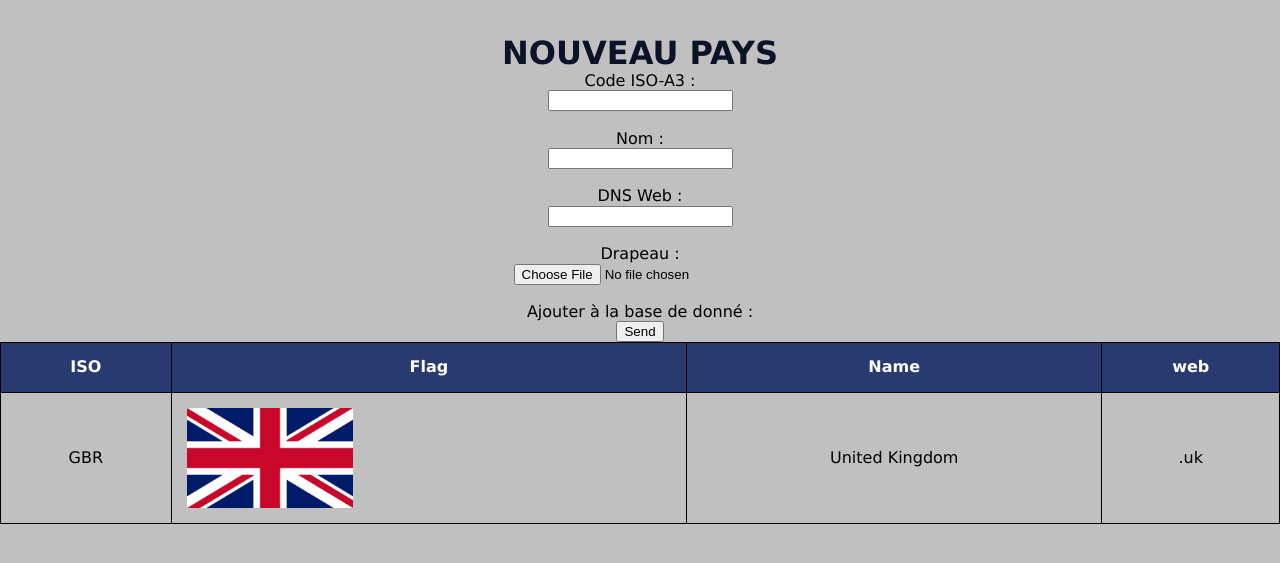
After one commit to Ronan-ptr/WHP, a PHP site: page /country_data.html in a window 1280 px wide. The commit adds this page. Shown: the top 563 px of the page. Run offline with PHP 8.4, Linux system fonts and the light colour scheme.

Commit message:
Ajout country_data.JS
J'ai tenter d'ajouter un systeme pour ajouter en html pur les donnés issus d'un formulaire simple :

- ISO
- Nom pays
- Nom domain
- Drapeaux

Mais j'ai renctontrer un probleme pour sauvegarder le drapeaux dans mon fichier res.

EN effet un client web ne peut pas enregistrer de fichier directement sur le serveur. Il faut passer par une requette serveur.

```diff
--- a/Styles.css
+++ b/Styles.css
@@ -149,7 +149,7 @@
         max-width: 100px;
 
     }
-    .IMG_Flg { /* EMBLEME PAYS */
+    .IMG_Flg { /* DRAPEAU PAYS */
         max-width: 100%;
         max-height: 100px;
     }
@@ -174,8 +174,6 @@
         justify-content: space-evenly;
 
     }
-
-
 
 /* TABLEAUX */
 
@@ -335,6 +333,7 @@
         letter-spacing: -.5px;
     }
 
+
     .LIST {
         flex-direction: column;
         align-content: center;
--- /dev/null
+++ b/country_data.html
@@ -0,0 +1,68 @@
+<!DOCTYPE html>
+<header></header>
+    <title>Country Data</title>
+    <link rel="stylesheet" href="Styles.css">
+</header>
+<body>
+     <!-- DIV FORMULAIRE 📜 -->
+     <div class="DIV_FRM">
+
+        <h1>NOUVEAU PAYS</h1> <!-- Titre Formulaire -->
+
+        <form action="js/country_data.js" method="post"> <!-- Début Formulaire -->
+
+            <!-- CODE ISO-A3 -->
+            <label for="ID_ISO">Code ISO-A3 :</label> <!--  -->
+            <input type="text" id="ID_ISO" name="iso"> <!-- "name" = clef associer à la valeur saisie -->
+            <br>
+
+            <!-- NOM PAYS -->
+            <label for="ID_Nom">Nom :</label> <!-- associe liblélé & champ de saisie -->
+            <input type="text" id="ID_nom" name="nom"> <!-- Crée champ de saisie -->
+            <br>
+
+            <!-- DNS Web -->
+            <label for="ID_Web">DNS Web :</label> <!--  -->
+            <input type="text" id="ID_Web" name="web"> <!--  -->
+            <br>
+
+            <!-- DRAPEAUX -->
+            <label for="ID_Flag">Drapeau :</label> <!--  -->
+            <input type="file" id="ID_Flag" name="flg"> <!-- type:"File" = Quels types fichier ? -->
+            <br>
+
+            <!-- BOUTON ENVOIE -->
+            <label for="ID_Submit">Ajouter à la base de donné :</label> <!--  -->
+            <input type="submit" value="Send"> <!-- "value" = Texte afficher dans bouton -->
+
+        </form>
+    </div>
+
+    <!-- TABLEAU 📜 -->
+    <table>
+        <thead class="TAB_head_1">
+
+            <tr>
+                <th>ISO</th>
+                <th>Flag</th>
+                <th>Name</th>
+                <th>web</th>
+            </tr>
+
+        </thead>
+
+        <tbody>
+
+            <tr>
+            <td>GBR</td>
+            <td><img src="Res/GBR_Flag.png" alt="GBR Flag" class="IMG_Flg"></td>
+            <td>United Kingdom</td>
+            <td>.uk</td>
+            </tr>
+
+        </tbody>
+    </table>
+
+    <script src="js/country_data.js"></script>
+
+</body>
--- /dev/null
+++ b/js/country_data.js
@@ -0,0 +1,81 @@
+// Attendre que le DOM soit complètement chargé
+
+document.addEventListener("DOMContentLoaded", function () {
+    // Récupérer le formulaire et le tableau
+    const form = document.querySelector(".DIV_FRM form");
+    const tableBody = document.querySelector("table tbody");
+
+    // Écouter la soumission du formulaire
+    form.addEventListener("submit", function (e) {
+      e.preventDefault();  // Empêcher la soumission classique (action vers Test.php)
+
+      // Récupérer les valeurs des champs
+      const iso = document.getElementById("ID_ISO").value.trim();
+      const name = document.getElementById("ID_nom").value.trim();
+      const web = document.getElementById("ID_Web").value.trim();
+      const flagInput = document.getElementById("ID_Flag");
+
+      // formatage du code iso en majuscule
+      const isoUpper = iso.toUpperCase();
+
+      // enregistrer l'image dans le dossier Ressources
+      const flag = flagInput.files[0]; // récupérer le fichier image
+      const flagName = `${isoUpper}_Flag.png`; // renommer l'image avec le code iso en majuscule
+      const flagPath = `Res/${flagName}`; // chemin de l'image
+
+    // Création d'une nouvelle ligne de tableau
+    const newRow = document.createElement("tr");
+
+    // Création des cellules <td> et ajout des données correspondantes
+
+    // Cellule ISO
+    const cellIso = document.createElement("td");
+    cellIso.textContent = isoUpper;
+    newRow.appendChild(cellIso);
+
+    // Cellule Flag avec image
+    const cellFlag = document.createElement("td");
+    const imgFlag = document.createElement("img");
+    imgFlag.src = imageUrl;
+    imgFlag.alt = `${isoUpper} Flag`;
+    imgFlag.classList.add("IMG_Flg");
+    cellFlag.appendChild(imgFlag);
+    newRow.appendChild(cellFlag);
+
+    // Cellule Nom
+    const cellNom = document.createElement("td");
+    cellNom.textContent = name;
+    newRow.appendChild(cellNom);
+
+    // Cellule Web
+    const cellWeb = document.createElement("td");
+    cellWeb.textContent = web;
+    newRow.appendChild(cellWeb);
+
+    // Ajoute la nouvelle ligne au corps du tableau
+    tableBody.appendChild(newRow);
+
+    // Réinitialise le formulaire
+    form.reset();
+    });
+});
+
+
+
+      // Un client web ne peut pas enregister directement un fichier sur un serveur. Il faut donc faire une requete au serveur.
+      // Un client Web peut envoyer des données au serveur avec la méthode fetch()
+      // créer un objet FormData pour envoyer les données au serveur
+      const formData = new FormData();
+      formData.append("iso", isoUpper);
+      formData.append("name", name);
+      formData.append("web", web);
+      formData.append("flag", flag);
+
+      // envoyer les données au serveur
+      fetch("Test.php", {
+        method: "POST",
+        body: formData
+      })
+
+        .then(response => response.text())
+        .then(data => console.log(data));
```
Also changed, not shown: country_page.html (+7 -2 lines), html/country_from.html (added, +47 -0 lines).
